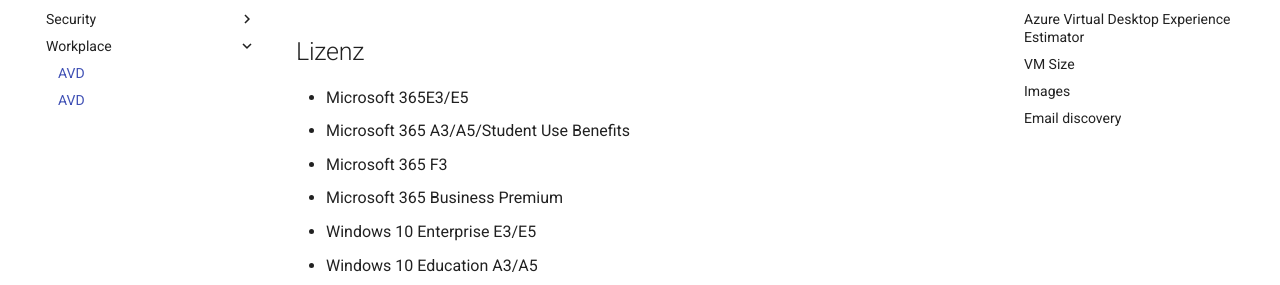
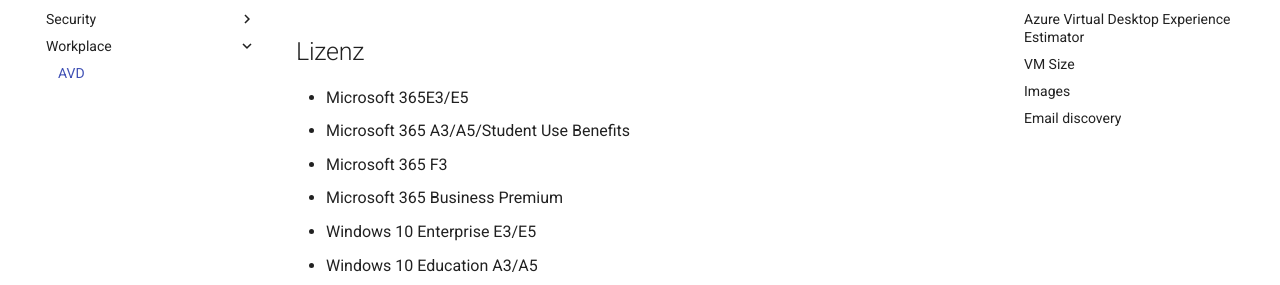
Before and after one commit to soeldi91/docu, an MkDocs documentation site: the page built from docs/Workplace/AVD/AZ-140.md, in a window 1280 px wide. Shown: the part 146-431 px from the top of the page. Built offline with MkDocs 1.6.1 and Material for MkDocs 9.7.7, drawn with Linux system fonts in a browser that asks for light colours; old or Windows-style settings are respelled for this version of MkDocs.

Commit message:
test action

```diff
--- a/mkdocs.yml
+++ b/mkdocs.yml
@@ -12,4 +12,3 @@
     - Authentication: Security\Authentication\Token.md
   - Workplace:
     - AVD: Workplace\AVD\AZ-140.md
-    - VD: Workplace\AVD\AZ-140.md
```
